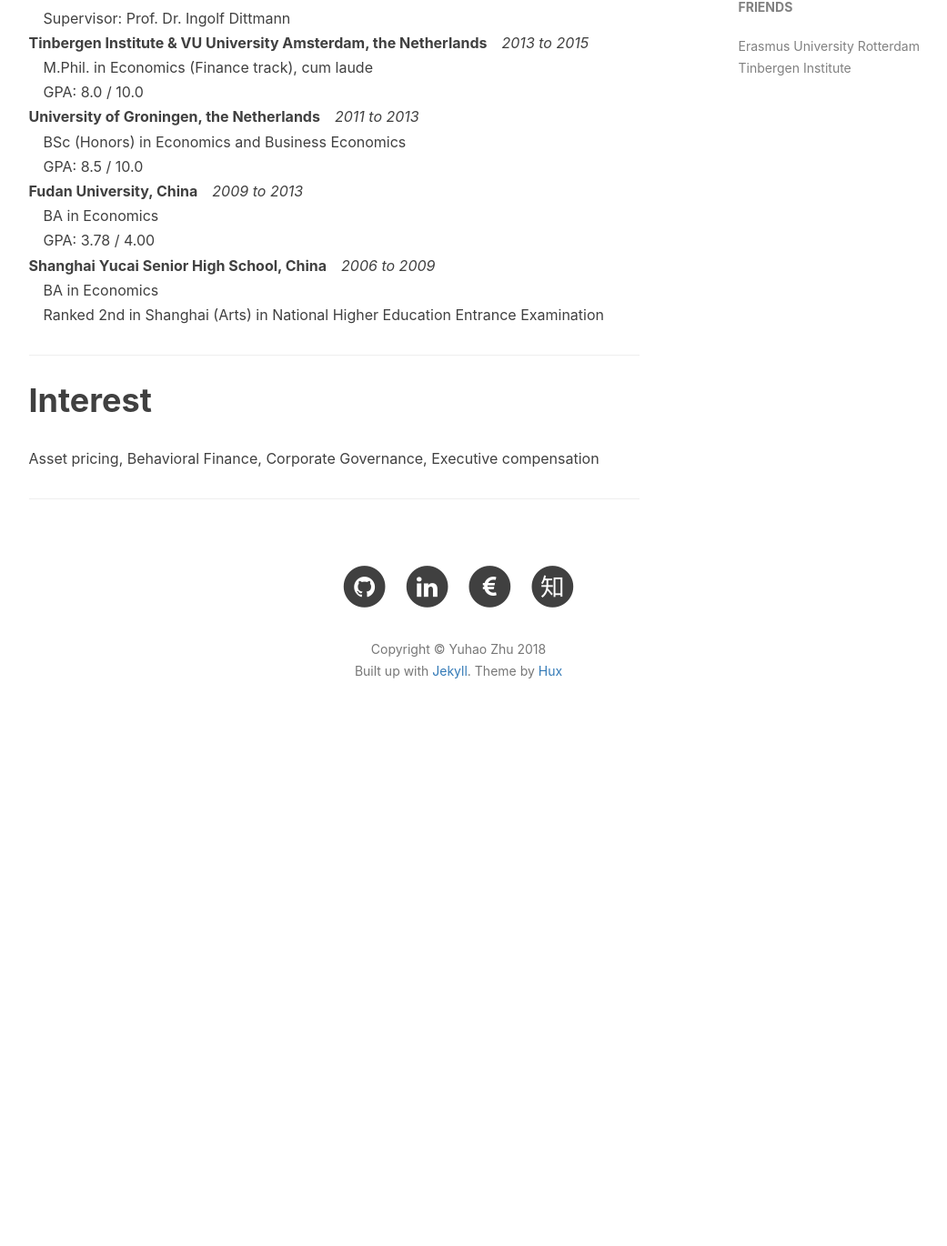
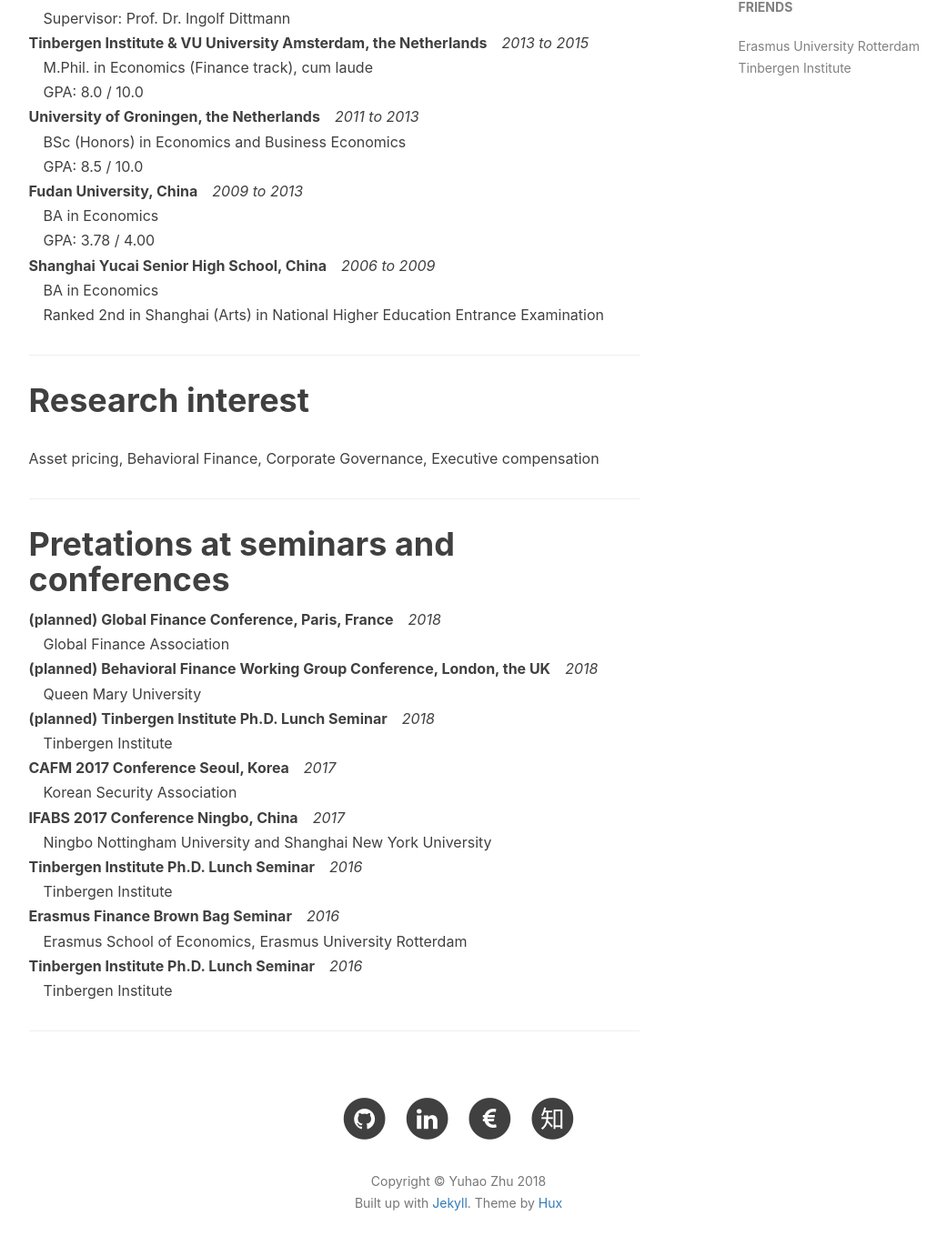
Before and after one commit to forfudan/forfudan.github.io, a Jekyll site: the page built from about_cv.html, in a window 1280 px wide and 1400 px high, scrolled down 967 px. Shown: the top 1370 px of the window at 91% size, without its empty margins (136-1177 px from the left). Built offline with Jekyll 4.4.1, drawn with Linux system fonts in a browser that asks for light colours; nearby versions of some CDN libraries; comment, search, counter and statistics services are not loaded; before the commit the page ends 1782 px from its top, so only the background shows below that.

Commit message:
update on 20180429

```diff
--- a/about_cv.html
+++ b/about_cv.html
@@ -56,21 +56,17 @@
     <p>
         <a target="_blank" href="{{site.url}}/doc/YUHAO_ZHU_CV.pdf">You can view my complete and latest CV in PDF format here.</a>
     </p>
-
     <hr />
 
     <h1 id="contact">Contact</h1>
-
     <p>
     <strong>Email</strong>&emsp;<a target="_blank" href="mailto: y.zhu@ese.eur.nl">y.zhu@ese.eur.nl</a> <br />
     <strong>Github</strong>&emsp;<a target="_blank" href="https://github.com/forFudan">https://github.com/forFudan</a> <br />
     <strong>Visiting address</strong>&emsp;Room H08-32, Burgemeester Oudlaan 50, 3062 PA, Rotterdam <br />
     <strong>Mailing address</strong>&emsp;Tinbergen Building H08-32, Burgemeester Oudlaan 50, 3062 PA Rotterdam</p>
-
     <hr />
 
     <h1 id="education">Education</h1>
-
     <p><strong>Erasmus University Rotterdam, the Netherlands</strong>&emsp;<em>2015 to present</em> <br />
     &emsp;Ph.D. Candidate in Finance <br />
     &emsp;Supervisor: Prof. Dr. Ingolf Dittmann <br />
@@ -86,13 +82,29 @@
     <strong>Shanghai Yucai Senior High School, China</strong>&emsp;<em>2006 to 2009</em> <br />
     &emsp;BA in Economics<br />
     &emsp;Ranked 2nd in Shanghai (Arts) in National Higher Education Entrance Examination <br />
-
     <hr />
 
-    <h1 id="researchinterest">Interest</h1>
+    <h1 id="researchinterest">Research interest</h1>
+    <p>Asset pricing, Behavioral Finance, Corporate Governance, Executive compensation</p>
+    <hr />
 
-    <p>Asset pricing, Behavioral Finance, Corporate Governance, Executive compensation</p>
-
+    <h1 id="seminars">Pretations at seminars and conferences</h1>
+    <strong>(planned) Global Finance Conference, Paris, France</strong>&emsp;<em>2018</em> <br />
+    &emsp;Global Finance Association<br />
+    <strong>(planned) Behavioral Finance Working Group Conference, London, the UK</strong>&emsp;<em>2018</em> <br />
+    &emsp;Queen Mary University<br />
+    <strong>(planned) Tinbergen Institute Ph.D. Lunch Seminar</strong>&emsp;<em>2018</em> <br />
+    &emsp;Tinbergen Institute<br />
+    <strong>CAFM 2017 Conference Seoul, Korea</strong>&emsp;<em>2017</em> <br />
+    &emsp;Korean Security Association<br />
+    <strong>IFABS 2017 Conference Ningbo, China</strong>&emsp;<em>2017</em> <br />
+    &emsp;Ningbo Nottingham University and Shanghai New York University<br />
+    <strong>Tinbergen Institute Ph.D. Lunch Seminar</strong>&emsp;<em>2016</em> <br />
+    &emsp;Tinbergen Institute<br />
+    <strong>Erasmus Finance Brown Bag Seminar</strong>&emsp;<em>2016</em> <br />
+    &emsp;Erasmus School of Economics, Erasmus University Rotterdam <br />
+    <strong>Tinbergen Institute Ph.D. Lunch Seminar</strong>&emsp;<em>2016</em> <br />
+    &emsp;Tinbergen Institute</p>
     <hr />
 
 <!--
--- a/about_research.html
+++ b/about_research.html
@@ -30,14 +30,22 @@
         Do employees who compare themselves to the CEO matter for executive compensation? Using German establishment-level wage data, we show that employee wages are increasing in CEO compensation. When CEO compensation increases 1%, the median employee’s wage increases by about 0.04%. Higher CEO compensation also increases the probability for the existence of employee stock ownership plans. We use a difference-indifference setting to provide causal evidence for the relationship. Our findings suggest that behindness aversion of employees is an important driver of wages and increases the costs of executive compensation significantly. We structurally estimate a principal-agent model with two agents (CEO, representative employee) to identify the behindness aversion parameters.
         <br /><br />
             - Joint work with <a target="_blank" href="https://personal.eur.nl/dittmann/">Ingolf Dittmann</a> and <a target="_blank" href="https://www.tilburguniversity.edu/webwijs/show/c.a.r.schneider/">Christoph Schneider</a>.<br />
-            - Presented at the Erasmus Finance brown bag seminar series.
-
+            - To be presented at China International Conference in Finance (CICF 2018) in Tianjin.<br />
+            - Presented at 12th Annual Conference on Asia-Pacific Financial Markets (CAFM 2017) in Seoul, the annual meeting of the German Finance Association (DGF 2017) in Ulm*, the Erasmus finance brown bag seminar series.
         <hr />
         <strong>Wage gap and stock returns</strong> <br /><br />
         We propose an asset pricing model in which the optimal wage gap between managers and workers increases with managerial skills. In a world with noise traders and short-sales constraints, we show that firms with lower wage gaps should trade at a premium, and the mispricing becomes even stronger if some investors exhibit inequality aversion. Using a unique data set of German firms, we provide strong support for the model's predictions. The results suggest that pay inequality within firms has important implications for asset prices.
         <br /><br />
             - Joint work with <a target="_blank" href="https://personal.eur.nl/dittmann/">Ingolf Dittmann</a> and <a target="_blank" href="https://sites.google.com/site/montonemaurizio/home">Maurizio Montone</a>.<br />
-            - Presented at the IFABS Corporate Finance Conference at the University of Oxford, the Spanish Finance Association Meetings at Universitat Pompeu Fabra in Barcelona, the Behavioral Finance Working Group Conference at Queen Mary University of London, the Israel Behavioral Finance Conference at Tel Aviv University, and the Erasmus Finance brown bag seminar series.
+            - To be presented at Global Finance Conference in Paris.<br />
+            - Presented at IFABS 2017 in Ningbo, the IFABS 2017 in Oxford*, the Spanish Finance Association Meetings in Barcelona*, the Behavioral Finance Working Group Conference in London*, the Israel Behavioral Finance Conference in Tel Aviv*, and the Erasmus finance brown bag seminar series*.
+
+        <hr />
+        <strong>Probability-weighting CEOs and optimal contracts</strong> <br /><br />
+        Because of the option grants and other long-term incentives, CEO contracts feature increasing pay-performance sensitivity (PPS). Previous literature use different theories to explain the convexity in CEO pay structure, but the optimal non-linear contract exhibits convexity only around the central region. In this paper, I make two contributions: First, I show that when CEOs assign higher probability to extreme cases, the optimal non-linear contract features convexity even if performance goes to the far end. This explains the existence of incentive pay and increasing PPS in CEO contracts. Second, I find that when stock returns follow a normal distribution, probability weighting generates an asymptotically normal distribution with different parameters. I use this sigma-mu transformation to approximate the probability weighting process, which helps give the close- form solution for the optimal non-linear CEO contract. Finally, I calibrate the model with observed contracts of US CEOs. To sum- marize, shareholders exploit probability-weighting to provide cheap incentives that encourage CEOs to exert more effort.\\
+        <br /><br />
+            - Single-authored paper.<br />
+            - To be presented at Behavioral Finance Working Group Conference in London.
     </p>
 
 </div>
--- a/about_teaching.html
+++ b/about_teaching.html
@@ -24,14 +24,18 @@
         Here is my teaching experience.
     </p>
     <hr />
+    <p><strong>Instructor for Seminar "Advanced Corporate Finance: Corporate Governance" (graduate level)</strong>&emsp;<em>2017</em> <br />
+    &emsp;Erasmus School of Economics, Erasmus University Rotterdam <br />
+    &emsp;You can find <a href="{{site.url}}/doc/handout_Econometrics.pdf">the handout of the lecture on Econometrics here</a>.<br />
+    <hr />
     <p><strong>Guest Lecturer on Data Analysis with STATA</strong>&emsp;<em>2017</em> <br />
     &emsp;Erasmus School of Economics, Erasmus University Rotterdam <br />
-    &emsp;You can find <a href="{{site.url}}/doc/handout_STATA.pdf">the handout of the lecture here</a>.<br />
+    &emsp;You can find <a href="{{site.url}}/doc/handout_STATA.pdf">the handout of the lecture on STATA here</a>.<br />
     <hr />
     <p><strong>Thesis Supervisor for 1 Bachelor and 5 Master Students</strong>&emsp;<em>2016 to 2017</em> <br />
     &emsp;Erasmus School of Economics, Erasmus University Rotterdam <br />
     <hr />
-    <strong>Instructor for Seminar "Advanced Corporate Finance: Corporate Governance" (graduate)</strong>&emsp;<em>2016</em> <br />
+    <strong>Instructor for Seminar "Advanced Corporate Finance: Corporate Governance" (graduate level)</strong>&emsp;<em>2016</em> <br />
     &emsp;Erasmus School of Economics, Erasmus University Rotterdam <br />
     <hr />
     <strong>Thesis Supervisor for 14 Master Students</strong>&emsp;<em>2015 to 2016</em> <br />
--- a/index.html
+++ b/index.html
@@ -28,16 +28,16 @@
 <!-- English Version -->
 <div class="en post-container">
     <blockquote>
-        I am PhD candidate in finance at Erasmus University Rotterdam. I achieved my Mphil degree in Economics from Tinbergen Institute, cum laude. My research focuses mainly on applying behavioral finance theories to asset pricing and empirical corporate governance. My greatest strength is applied econometrics, programming and data analysis. I am also strong in communication and presentation.
+        I am PhD candidate in finance at Erasmus University Rotterdam. I achieved my Mphil degree in Economics from Tinbergen Institute, cum laude. My research focuses mainly on applying behavioral finance theories to asset pricing and corporate governance. My greatest strength is data analysis, financial modelling, and programming. I am also strong in communication and presentation.
     </blockquote>
     <p>
         Hello, welcome to my personal website.
     </p>
     <p>
-        I am a PhD candidate in Finance under the supervision of Prof. Ingolf Dittmann at the Erasmus University Rotterdam. I am also affiliated to the Tinbergen Institute.
+        I am a PhD candidate in Finance at the Erasmus University Rotterdam. I am also affiliated to the Tinbergen Institute. My promoter is Prof. Ingolf Dittmann.
     </p>
     <p>
-        My research interests are Asset pricing, Behavioral Finance and Empirical Coporate Governance. I teach topics on Coporate Governance, Econometrics, and Data Analysis with STATA.
+        My research interests are Asset pricing, Behavioral Finance and Coporate Governance. I teach topics on Coporate Governance, Econometrics, and Data Analysis with STATA.
     </p>
     <p>
         Please find my CV <a href="{{site.url}}/about_cv/">here</a>, my research <a href="{{site.url}}/about_paper/">here</a>, and my teaching experience <a href="{{site.url}}/about_teaching/">here</a>.
```
Also changed, not shown: other parts of about_cv.html (+0 -14 lines), 2 other files.
